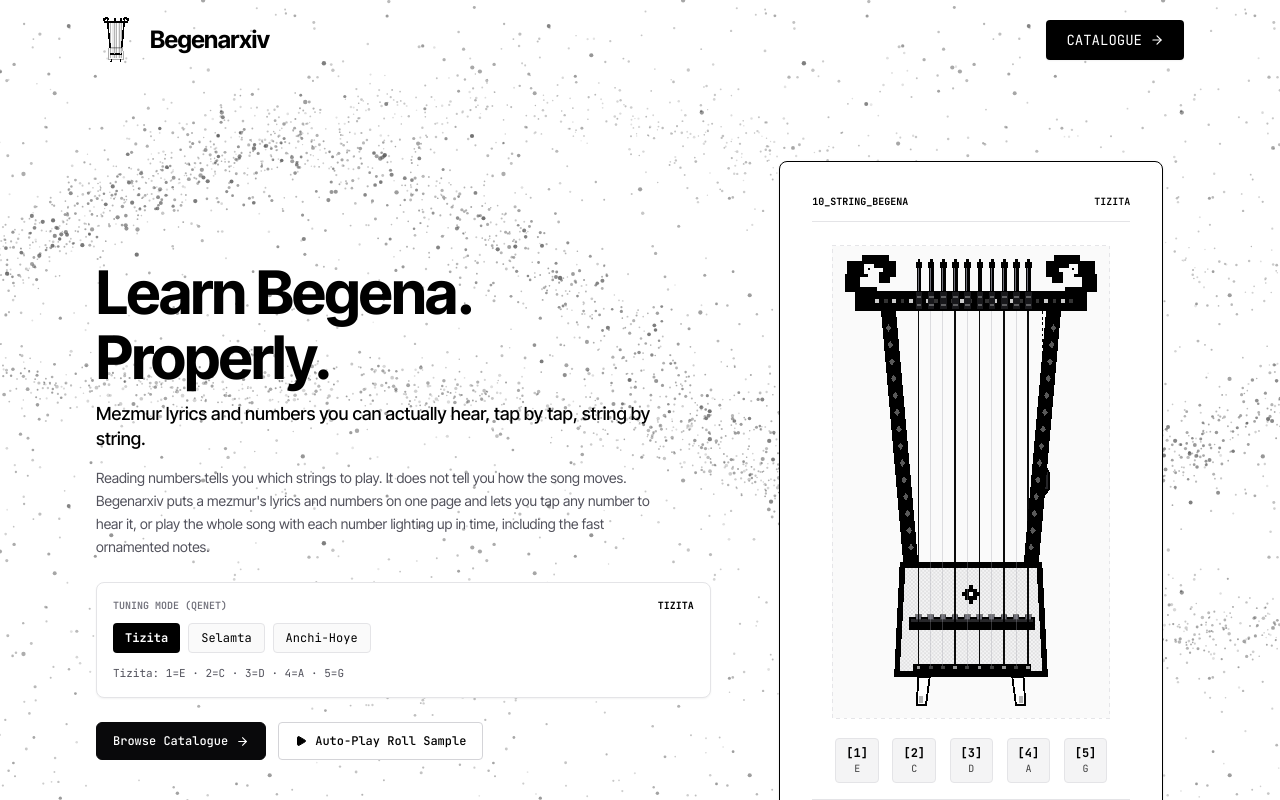
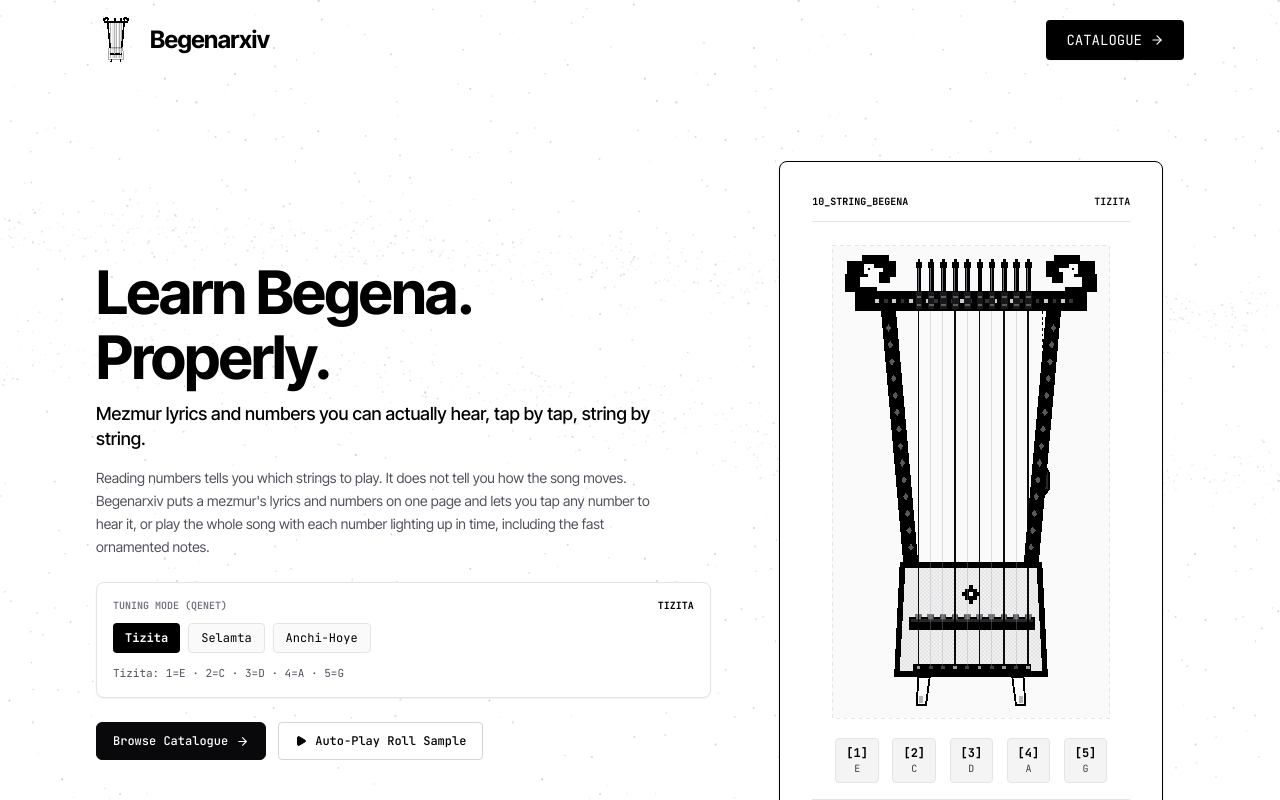
Before and after one commit to nebi-uo/begenarxiv, a React (Vite) app in the folder client/: page / in a window 1280 px wide. Shown: the top 800 px of the page. Built offline with nearby package versions, Linux system fonts and the light colour scheme.

Commit message:
Background grain refinement

```diff
--- a/client/src/pages/LandingPage.tsx
+++ b/client/src/pages/LandingPage.tsx
@@ -224,7 +224,7 @@ export default function LandingPage() {
         <img
           src="/sand-wind.svg"
           alt=""
-          className="w-full h-full object-cover object-top opacity-65 pointer-events-none"
+          className="w-full h-full object-cover object-top opacity-35 pointer-events-none"
         />
       </motion.div>
 
@@ -581,7 +581,7 @@ export default function LandingPage() {
       <section className="relative py-14 sm:py-20 bg-transparent border-t border-zinc-200 overflow-hidden">
         <motion.div
           style={{ y: sandBottomY }}
-          className="pointer-events-none absolute inset-x-0 bottom-0 h-full overflow-hidden select-none z-0 opacity-40"
+          className="pointer-events-none absolute inset-x-0 bottom-0 h-full overflow-hidden select-none z-0 opacity-20"
           aria-hidden="true"
         >
           <img
```
Also changed, not shown: client/public/sand-dots.svg, client/public/sand-wind.svg.
